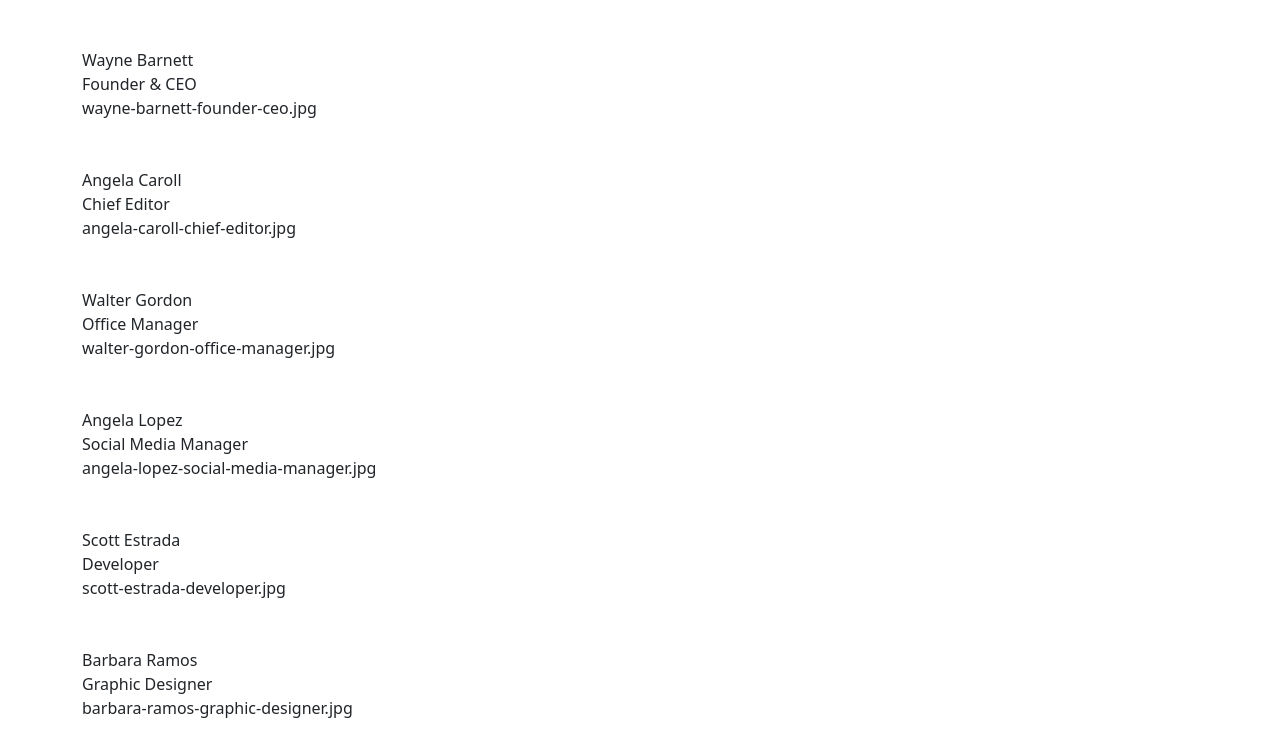
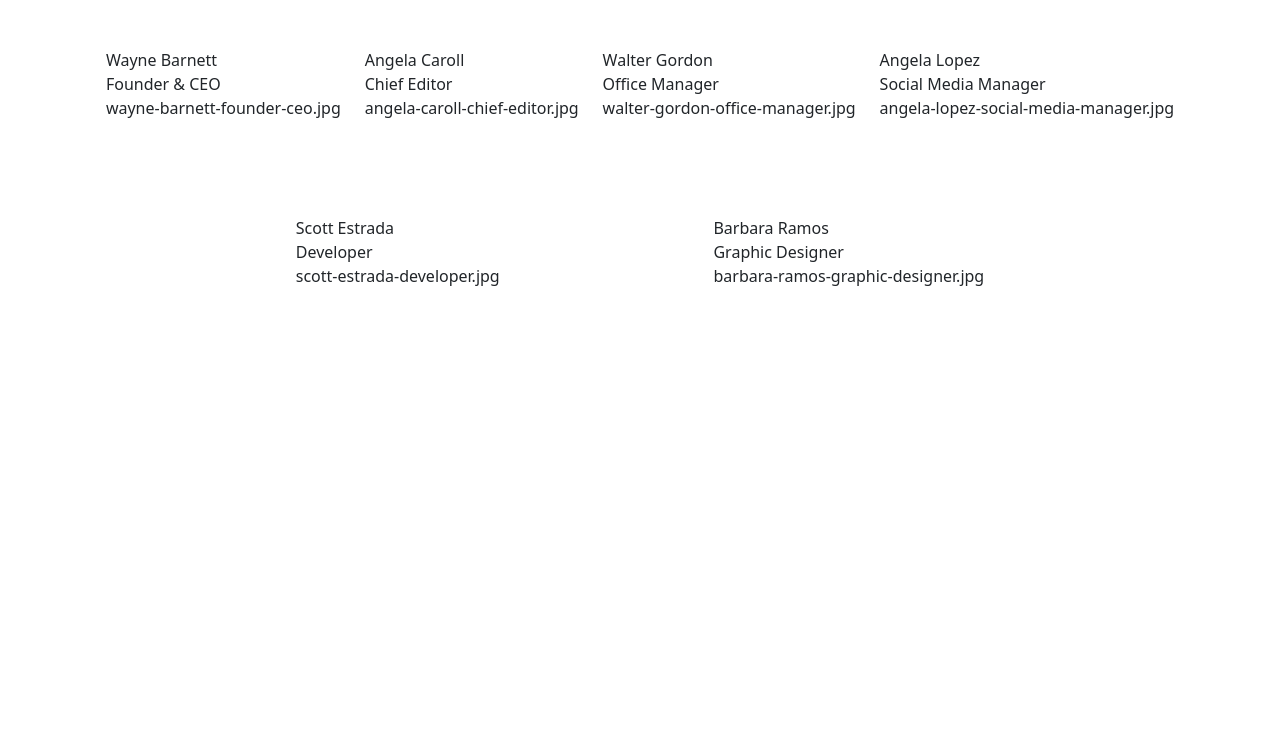
Before and after one commit to Alethepata/js-our-team, a plain HTML site: page index.html in a window 1280 px wide. Drawn offline with nearby package versions, Linux system fonts and the light colour scheme.

Commit message:
[Edit] container

```diff
--- a/index.html
+++ b/index.html
@@ -4,11 +4,12 @@
     <meta charset="UTF-8">
     <meta name="viewport" content="width=device-width, initial-scale=1.0">
     <link href="https://cdn.jsdelivr.net/npm/bootstrap@5.3.2/dist/css/bootstrap.min.css" rel="stylesheet" integrity="sha384-T3c6CoIi6uLrA9TneNEoa7RxnatzjcDSCmG1MXxSR1GAsXEV/Dwwykc2MPK8M2HN" crossorigin="anonymous">
+    <link rel="stylesheet" href="css/style.css">
     <title>Team</title>
 </head>
 <body>
 
-    <div class="container">
+    <div class="container d-flex flex-wrap justify-content-evenly ">
 
     </div>
 
```
